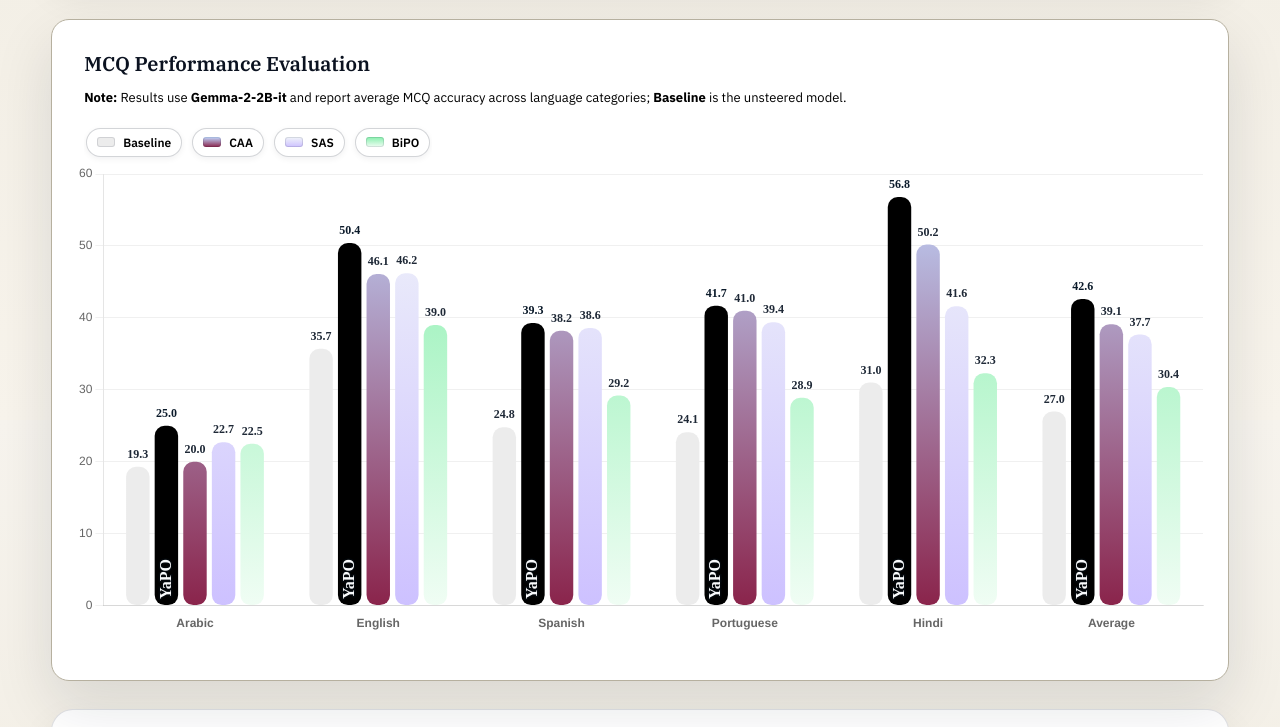
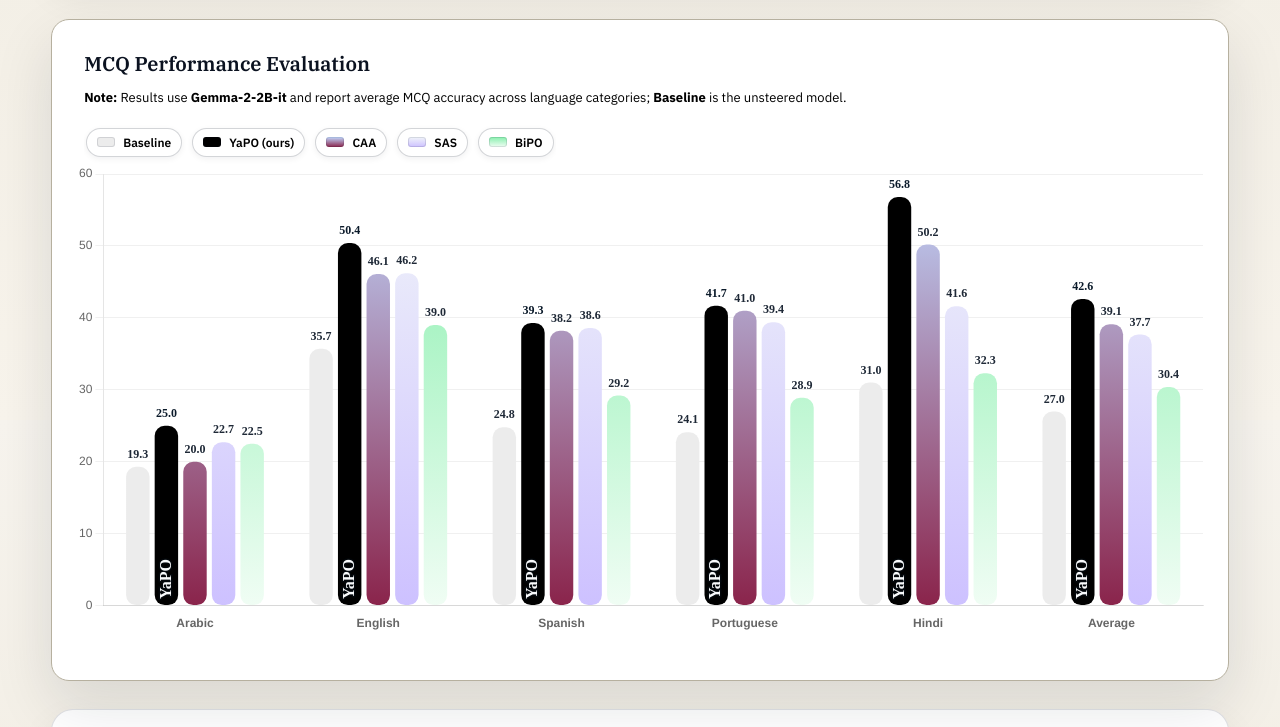
Before and after one commit to MBZUAI-Paris/YaPO, a plain HTML site: page index.html in a window 1280 px wide. Shown: the part 1980-2707 px from the top of the page. Drawn offline with nearby package versions, Linux system fonts and the light colour scheme.

Commit message:
added YaPO in legend

```diff
--- a/index.html
+++ b/index.html
@@ -792,7 +792,7 @@
       const legendEl = document.getElementById('legend-names');
       if (legendEl) {
         legendEl.textContent = '';
-        dataSetsRaw.filter((s) => !s.isOurs).forEach((s) => {
+        dataSetsRaw.forEach((s) => {
           const item = document.createElement('span');
           item.className = 'legend-item';
 
```
